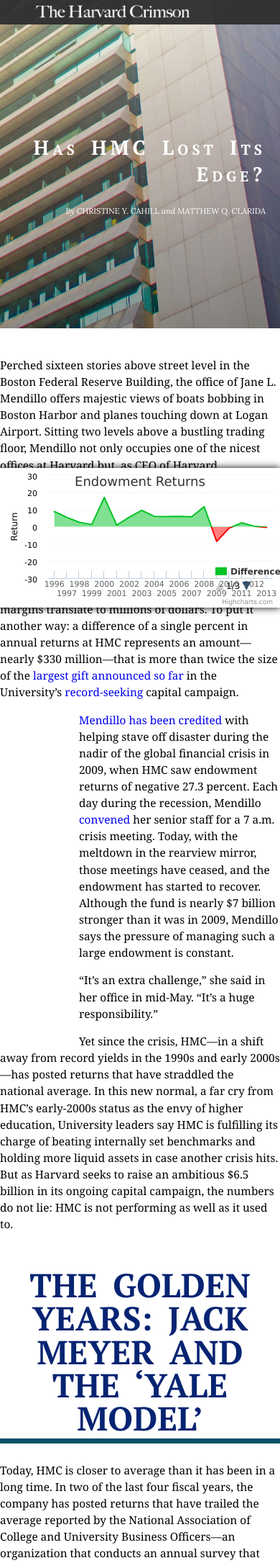
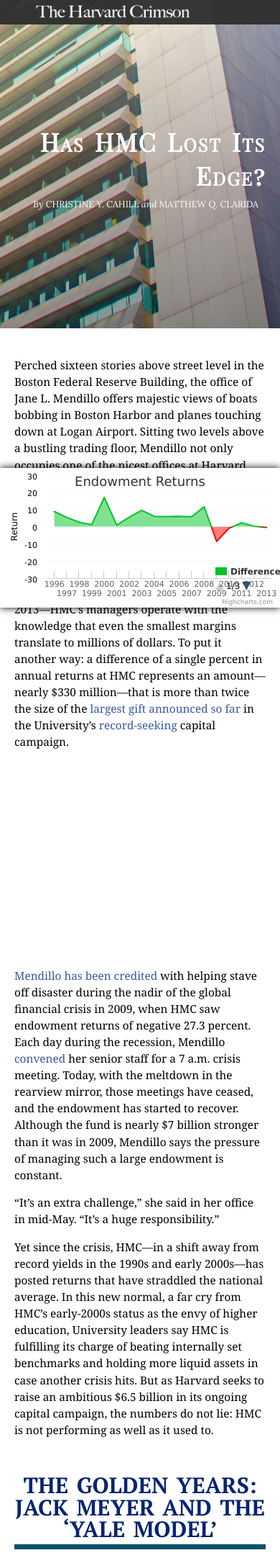
Before and after one commit to harvard-crimson/hmc, a PHP site: the page made by HMC graph/HMC graph.html in a window 390 px wide; the page is wider, and only the part inside the window is pictured. Shown: the top 2171 px of that part at 72% size. Run offline with PHP 8.4, Linux system fonts and the light colour scheme.

Commit message:
stylistic updates

```diff
--- a/HMC graph/HMC graph.html
+++ b/HMC graph/HMC graph.html
@@ -1,7 +1,7 @@
 <!DOCTYPE html>
 <html>
     <head>
-        <link href='http://fonts.googleapis.com/css?family=Lora:400,400italic|PT+Serif:400,700,400italic,700italic|Inconsolata:400,700' rel='stylesheet' type='text/css'>
+        <link href='http://fonts.googleapis.com/css?family=Lora:400,400italic|PT+Serif:400,700,400italic,700italic|Inconsolata:400,700|Playfair+Display+SC' rel='stylesheet' type='text/css'>
         <meta http-equiv="Content-Type" content="text/html; charset=utf-8">
         <title>Has HMC Lost Its Edge? | Commencement 2014 | The Harvard Crimson</title>
 
@@ -29,9 +29,9 @@
             </div>
         </header>
         <div id="article-header">
-            <h1 id="hmc-title" class="pt-serif">Has HMC Lost Its Edge?</h1>
+            <div id="hmc-title"><h1>Has HMC Lost Its Edge?</h1></div>
 
-            <p class="byline lora">By <a target="_blank" href="http://www.thecrimson.com/writer/1209926/Christine_Y.%20_Cahill/">CHRISTINE Y. CAHILL</a> and <a target="_blank" href="http://www.thecrimson.com/writer/1210013/Matthew_Q._Clarida/">MATTHEW Q. CLARIDA</a></p>
+            <div class="byline"><span>By <a target="_blank" href="http://www.thecrimson.com/writer/1209926/Christine_Y.%20_Cahill/">CHRISTINE Y. CAHILL</a> and <a target="_blank" href="http://www.thecrimson.com/writer/1210013/Matthew_Q._Clarida/">MATTHEW Q. CLARIDA</a></span></div>
             <div id='header-image'></div>
         </div>
                 <div id="article-contents" class="white">
@@ -60,7 +60,7 @@
                     </section>
                     <section>
                         <a class="section-anchor" id="golden-years"></a>
-                        <h2 class="pt-serif">THE GOLDEN YEARS: JACK MEYER AND THE ‘YALE MODEL’ </h2>
+                        <h2 class="section-title">THE GOLDEN YEARS: JACK MEYER AND THE ‘YALE MODEL’ </h2>
                         <p>Today, HMC is closer to average than it has been in a long time. In two of the last four fiscal years, the company has posted returns that have trailed the average reported by the National Association of College and University Business Officers—an organization that conducts an annual survey that included more than 800 schools in 2013. In three of these years, moreover, HMC has performed below the national average for endowments worth more than $1 billion. </p>
 
                         <p>HMC has also lagged behind other large endowments in recent years. In FY 2012, Yale posted a return of 4.7 percent, outpacing Harvard, which returned -.05 percent. Princeton was also in the black in FY 2012, returning 3.1 percent. And last fiscal year, Yale, Stanford and Princeton each posted higher returns than HMC. </p>
@@ -107,7 +107,7 @@
                     </section>
                     <section>
                         <a class="section-anchor" id="coupled-crises"></a>
-                        <h2 class="pt-serif highlight-trigger">COUPLED CRISES</h2>
+                        <h2 class="section-title highlight-trigger">COUPLED CRISES</h2>
                         <p>In the early 2000s, Harvard's endowment, buoyed by its private equity holdings, was still soaring. It would take a financial crisis that penalized institutions with illiquid holdings, along with turnover at the top of HMC, to bring the company back to the pack. </p>
 
                         <p>By the 2000s, Meyer had emerged as the confident, unapologetic face of HMC. But facing a <a target="_blank" href="http://www.thecrimson.com/article/2003/12/12/alums-decry-university-investor-salaries-harvard/">chorus of criticism from alumni</a> and other Harvard supporters over the compensation of HMC’s high-level executives, Meyer left the company in September 2005, taking about 30 of the firm’s investment professionals with him to the private sector. </p>
@@ -115,7 +115,7 @@
                         <div class="context-quote-wrapper context-quote-left">
                         <div class="context-quote">
                             <div class="context-quote-trigger"></div>
-                            <div class="context-quote-header"><img src=""><div class="context-quote-title"><div>Mohamed A. El-Erian</div></div></div>
+                            <div class="context-quote-header"><img src="../assets/img/elerian.jpg"><div class="context-quote-title"><div>Mohamed A. El-Erian</div></div></div>
                             <div class="context-quote-body">Mohamed El-Erian is the shortest-termed permanent CEO and President of HMC since the company’s founding in 1974. Named in October of 2005, El-Erian took the reins in early 2006 and left at the end of 2007. In his only full fiscal year in charge, El-Erian generated a return of 23 percent. He departed to return to the California investment management firm where he worked before coming to HMC. His short tenure—the brevity of which was hardly expected by University leadership—created disarray at the top of HMC and has been blamed with contributing to disorganization at the company which flamed up during the financial crisis. </div>
                             </div>
                         </div>
@@ -139,7 +139,7 @@
                     </section>
                     <section>
                         <a class="section-anchor" id="new-mandate"></a>
-                        <h2 class="pt-serif highlight-trigger">A NEW MANDATE, AND NEW TRADEOFFS</h2>
+                        <h2 class="section-title highlight-trigger">A NEW MANDATE, AND NEW TRADEOFFS</h2>
                         <p>The financial crisis had an immediate and lasting impact on all parts of Harvard, from HMC’s offices at the Boston Fed to the headquarters of the Faculty of Arts and Sciences in Harvard Yard. As University officials <a target="_blank" href="http://www.thecrimson.com/article/2009/5/11/fas-announces-broad-array-of-budget/">enacted painful budget cuts and staff reductions</a>, leadership began to rethink how to make HMC work for Harvard. </p>
 
                         <p>“It’s not that the right hand didn’t know what the left hand was doing, but it was a situation in which HMC could have had greater understanding of what the financial needs of the University were going to be, not just a year out but three or four years out,” Robert D. Reischauer ’63, the senior fellow of the Harvard Corporation, said in an April interview. </p>
@@ -170,7 +170,7 @@
                     </section>
                     <section>
                         <a class="section-anchor" id="campaign"></a>
-                        <h2 class="pt-serif highlight-trigger">AMBITIOUS CAMPAIGN, AVERAGE RETURNS </h2>
+                        <h2 class="section-title highlight-trigger">AMBITIOUS CAMPAIGN, AVERAGE RETURNS </h2>
 
                         <p>HMC’s returns of late are modest compared to the company’s pre-crisis performance, but even so, <a target="_blank" href="http://www.hmc.harvard.edu/investment-management/performance-history.html">recent HMC annual reports</a> have emphasized the strength of the endowment’s recovery. And while a dollar donated to Harvard today may not yield the same astronomical returns that it would have two decades ago, many University supporters say they trust HMC’s record.</p>
 
@@ -199,7 +199,7 @@
                         <p>&mdash;Staff writer <a target="_blank" href="http://www.thecrimson.com/writer/1210013/Matthew_Q._Clarida/">Matthew Q. Clarida</a> can be reached at matthew.clarida@thecrimson.com. Follow him on Twitter <a target="_blank" href="http://twitter.com/MattClarida">@MattClarida</a>.</p>
 
                     <div id="designer_signoff">
-                        Designed by Tiffany Wu, Samuel M. Fishman, and Alex Patel.
+                        Produced by Benjamin Scharfstein, Alexander H. Patel, Tiffany Wu, and Samuel M. Fishman.
                     </div>
 
                     </section>
--- a/style.css
+++ b/style.css
@@ -15,13 +15,14 @@ body {
 	height: 100%;
     padding:0;
     font-size: 14px;
+    min-width: 320px;
 }
 div {
     display:block;
 }
 
 a {
-    /*color: #7ABC00;*/
+    color: #3957A5;
     text-decoration: none;
 
     -webkit-transition: color 0.1s ease-in;
@@ -34,7 +35,7 @@ a {
 
 a:hover {
     text-decoration: underline;
-    color: #478900;
+    color: #062472;
 }
 
 .wrapper {
@@ -131,11 +132,30 @@ header ul li.inactive:hover {
     }
 }
 
+#hmc-title {
+    position: absolute;
+    z-index: 1;
+    padding-top: 300px;
+    text-align: right;
+    opacity: 1;
+    width: 100%;
+    color:white;
+}
 
-.pt-serif {
+#hmc-title h1 {
+    font-family: 'Playfair Display SC', 'PT Serif', serif;
+    font-variant: small-caps;
+    word-spacing: 0.1em;
+    letter-spacing: 2px;
+    font-size: 4.3em;
+    padding-right: 20px;
+}
+
+
+.section-title {
     font-family: 'PT Serif', serif;
     font-variant: small-caps;
-    word-spacing: 0.2em;
+    word-spacing: 0.1em;
     z-index: 99;
 }
 
@@ -146,7 +166,6 @@ header > h1 .pt-serif {
 
 .lora{
     font-family: 'Lora', 'sans-serif';
-    font-size:
 }
 
 .intro {
@@ -283,38 +302,26 @@ header > h1 .pt-serif {
     margin:0px;
 }
 
-#article h1 {
-    margin-top: 36px;
-    margin-bottom: 5px;
+
+#article .byline {
     text-align: right;
     position: absolute;
     z-index: 1;
-    padding-top: 300px;
-    text-align: right;
+    padding-top: 415px;
+    width: 100%;
     opacity: 1;
-    letter-spacing: 5px;
-    width: 100%;
-    color:white;
-    font-size: 4.3em;
-    margin-left: -20px;
 }
 
-
-#article .byline {
-    text-align: center;
+#article .byline span {
     font-style: italic;
     font-size:20px;
-    position: absolute;
-    z-index: 1;
-    padding-top: 400px;
-    width: 100%;
     text-align: right;
-    opacity: 1;
-    color:white;
-    margin-left: -20px;
+    font-family: 'Lora', 'sans-serif';
+    padding-right: 30px;
+    color: #fff;
 }
 
-#article .byline > a {
+#article .byline span > a {
     font-style: normal;
     color:white;
 }
@@ -350,11 +357,6 @@ header > h1 .pt-serif {
     background: linear-gradient(rgba(255,0,0,0),rgba(40,0,0,.6),rgba(0,0,0,1)); /* Standard syntax (must be last) */
     opacity: 1;
 }
-
-#article-header div {
-    padding-right: 20px;
-}
-
 
 #article-contents h2 {
     font-size: 3em;
@@ -428,11 +430,13 @@ header > h1 .pt-serif {
     #right {
         width: 33.5%;
     }
-    .byline {
+    #article .byline span {
         font-size: 1.3em;
     }
-    #article h1 {
+    #hmc-title h1 {
         font-size: 3.25em;
+    }
+    #hmc-title {
         padding-top: 250px;
     }
     #article .byline {
@@ -456,15 +460,22 @@ header > h1 .pt-serif {
     #right {
         width: 25%;
     }
-    .byline {
-        font-size: 1.1em;
+    #article .byline span {
+        font-size: .95em;
     }
     #article .byline {
-        font-size: .95em;
         padding-top: 400px;
     }
-    #article h1 {
+    #hmc-title h1 {
         font-size: 3em;
+    }
+
+    #article-contents {
+        padding: 0 20px;
+    }
+
+    #article-contents .section-title {
+        font-size: 2em;
     }
 
 }
@@ -473,7 +484,7 @@ header > h1 .pt-serif {
     #headline {
         font-size: 45px;
     }
-    #byline {
+    #article .byline span {
         font-size: 0.9em;
     }
     #headline-wrapper {
@@ -483,12 +494,11 @@ header > h1 .pt-serif {
     #timeline-wrapper {
         display: none;
     }
-    #article h1 {
+    #hmc-title h1 {
         font-size: 2.5em;
+    }
+    #hmc-title {
         padding-top: 200px;
-    }
-    #article .byline {
-        text-align: right;
     }
 
 }
@@ -499,9 +509,6 @@ header > h1 .pt-serif {
     }
     #headline-wrapper {
         width: 60%;
-    }
-    #byline {
-        font-size: 0.8em;
     }
 
     #statue {
@@ -516,12 +523,10 @@ header > h1 .pt-serif {
     #top {
         height: 40px;
     }
-    #article h1 {
-        font-size: 2em;
+    #hmc-title {
         padding-top: 150px;
     }
     #article .byline {
-        font-size: .8em;
         padding-top: 275px
     }
 }
@@ -608,3 +613,21 @@ header > h1 .pt-serif {
 .context-quote-body ul {
     padding-left: 13px;
 }
+
+
+@media (max-width: 875px) {
+    .context-quote-left {
+        margin-left: 0;
+    }
+
+    .context-quote-right {
+        margin-right: 0;
+    }
+}
+
+@media (max-width: 400px) {
+    .context-quote-wrapper {
+        width: 100%;
+        margin-bottom: 15px;
+    }
+}
```
Also changed, not shown: assets/img/elerian.jpg (added), 4 other files.
